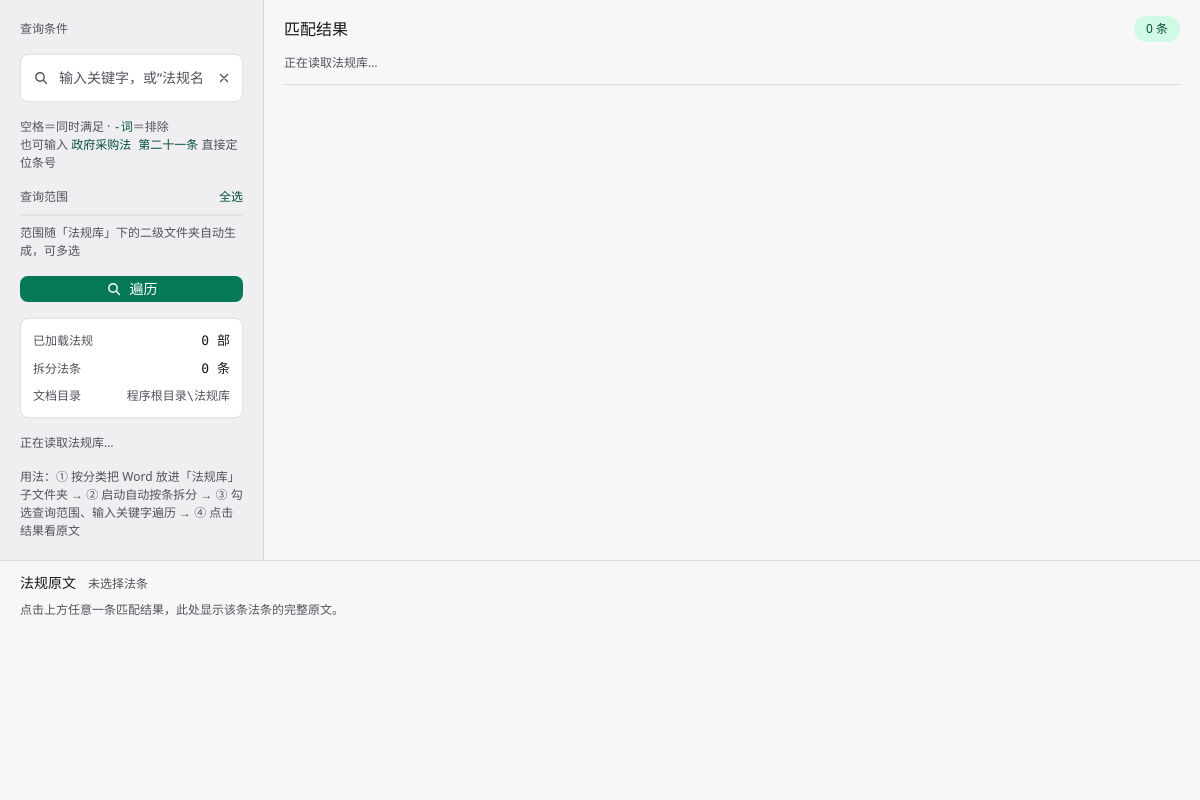
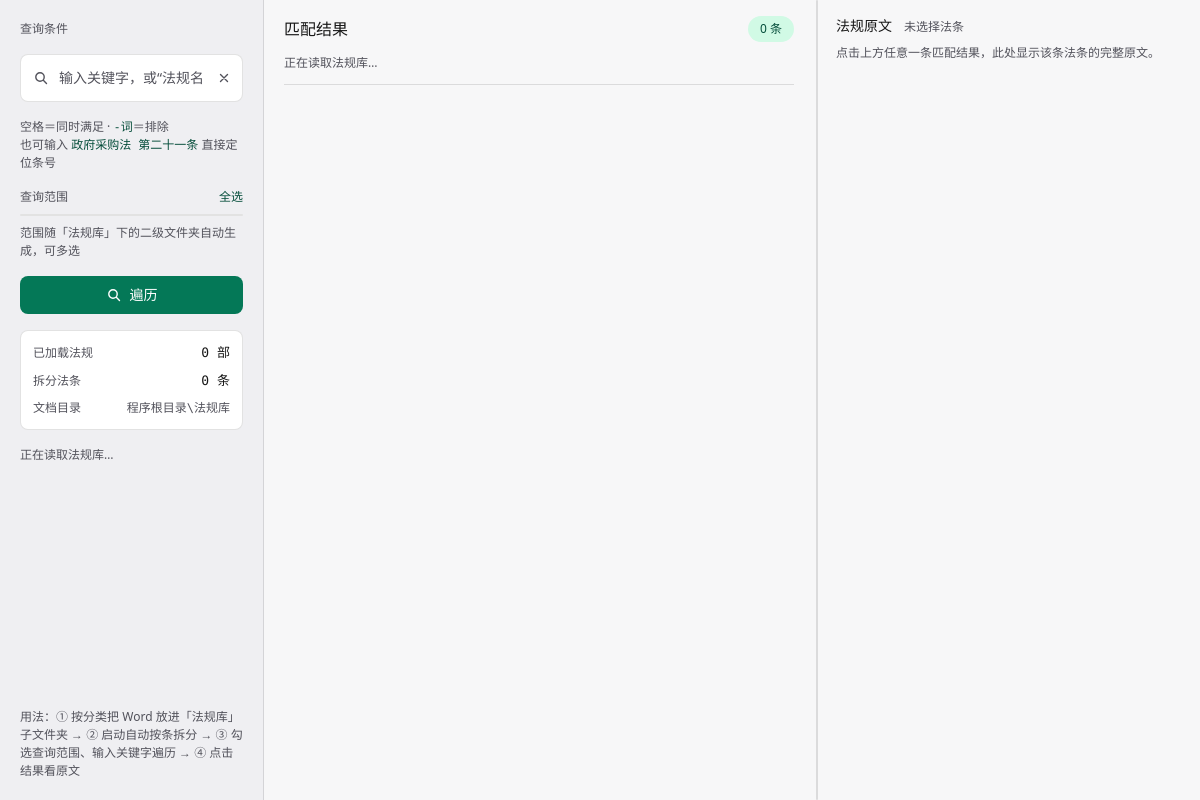
Before and after one commit to partpull/law-query, an Electron app: page renderer/index.html in a window 1200 px wide. Drawn offline with Linux system fonts and the light colour scheme; no server answers.

Commit message:
feat: 法规查询 v4.3 —— 法规原文改为右侧栏并支持拖动调整宽度

```diff
--- a/package.json
+++ b/package.json
@@ -1,6 +1,6 @@
 {
   "name": "law-query",
-  "version": "4.2.0",
+  "version": "4.3.0",
   "description": "法规查询 - 按条检索法律法规，支持多关键字、条号直达、按分类范围查询（Win11 桌面程序）",
   "main": "main.js",
   "scripts": {
@@ -18,9 +18,9 @@
   },
   "build": {
     "appId": "com.lawquery.app",
-    "productName": "法规查询v4.2 By CAIJIAXING",
+    "productName": "法规查询v4.3 By CAIJIAXING",
     "directories": {
-      "output": "dist6"
+      "output": "dist7"
     },
     "win": {
       "target": "nsis"
--- a/renderer/app.js
+++ b/renderer/app.js
@@ -32,6 +32,8 @@
     originCount: document.getElementById('origin-count'),
     originFoot: document.getElementById('origin-foot'),
     originBody: document.getElementById('origin-body'),
+    splitter: document.getElementById('splitter'),
+    body: document.querySelector('.body'),
   };
 
   const state = {
@@ -45,6 +47,7 @@
     expandedGroups: new Set(), // 已展开的法规名（默认折叠，点击后展开）
     searchTimer: null, // 防抖定时器，也用于防止连点【遍历】
     lawNameNormCache: new Map(), // 法规名归一化缓存，避免逐条重复计算
+    originWidth: 380, // 法规原文栏当前宽度（px），拖动分隔条后持久化
   };
 
   const CHECK_SVG =
@@ -648,10 +651,71 @@
     else if (itemBottom > container.scrollTop + container.clientHeight) container.scrollTop = itemBottom - container.clientHeight + 8;
   }
 
+  /* ---------- 法规原文栏宽度拖动 ---------- */
+
+  const ORIGIN_MIN = 280;
+  const ORIGIN_DEFAULT = 380;
+  const ORIGIN_RESULTS_MIN = 340; // 结果区至少保留的宽度
+  const LEFT_PANE_W = 264; // 与 style.css 中 .body 第一列保持一致
+  const SPLITTER_W = 6;
+
+  function setOriginWidth(width) {
+    if (!el.body) return;
+    const total = el.body.getBoundingClientRect().width;
+    const max = Math.max(ORIGIN_MIN, total - LEFT_PANE_W - SPLITTER_W - ORIGIN_RESULTS_MIN);
+    const next = Math.round(Math.max(ORIGIN_MIN, Math.min(max, width)));
+    state.originWidth = next;
+    el.body.style.setProperty('--origin-w', next + 'px');
+  }
+
+  function initSplitter() {
+    if (!el.splitter || !el.body) return;
+
+    const saved = Number(localStorage.getItem('lawquery.originWidth'));
+    setOriginWidth(saved > 0 ? saved : ORIGIN_DEFAULT);
+
+    let dragging = false;
+
+    el.splitter.addEventListener('pointerdown', (event) => {
+      if (event.button !== 0) return;
+      dragging = true;
+      el.splitter.setPointerCapture(event.pointerId);
+      el.splitter.classList.add('is-drag');
+      document.body.classList.add('is-resizing');
+      event.preventDefault();
+    });
+
+    el.splitter.addEventListener('pointermove', (event) => {
+      if (!dragging) return;
+      setOriginWidth(el.body.getBoundingClientRect().right - event.clientX);
+    });
+
+    const stopDrag = () => {
+      if (!dragging) return;
+      dragging = false;
+      el.splitter.classList.remove('is-drag');
+      document.body.classList.remove('is-resizing');
+      localStorage.setItem('lawquery.originWidth', String(state.originWidth));
+    };
+    el.splitter.addEventListener('pointerup', stopDrag);
+    el.splitter.addEventListener('pointercancel', stopDrag);
+
+    // 键盘微调：← 加宽原文栏，→ 收窄
+    el.splitter.addEventListener('keydown', (event) => {
+      if (event.key !== 'ArrowLeft' && event.key !== 'ArrowRight') return;
+      event.preventDefault();
+      setOriginWidth(state.originWidth + (event.key === 'ArrowLeft' ? 24 : -24));
+      localStorage.setItem('lawquery.originWidth', String(state.originWidth));
+    });
+
+    window.addEventListener('resize', () => setOriginWidth(state.originWidth));
+  }
+
   /* ---------- 启动：读取法规库 ---------- */
 
   async function init() {
     bindEvents();
+    initSplitter();
 
     if (!window.lawAPI) {
       el.loadNote.textContent = '初始化失败：未加载到主进程接口';
--- a/renderer/index.html
+++ b/renderer/index.html
@@ -3,7 +3,7 @@
 <head>
   <meta charset="UTF-8">
   <meta http-equiv="Content-Security-Policy" content="default-src 'none'; style-src 'self'; script-src 'self'">
-  <title>法规查询v4.2 By CAIJIAXING</title>
+  <title>法规查询v4.3 By CAIJIAXING</title>
   <link rel="stylesheet" href="style.css">
 </head>
 <body>
@@ -90,9 +90,11 @@
           </div>
         </div>
       </section>
-    </main>
 
-    <!-- ⑤ 法规原文窗口：固定高度 + 右侧滚动条，标明完整性与本条范围 -->
+      <!-- ⑤ 分隔条：左右拖动调整法规原文栏宽度 -->
+      <div class="splitter" id="splitter" role="separator" aria-orientation="vertical" aria-label="拖动调整法规原文宽度" tabindex="0"></div>
+
+      <!-- ⑥ 法规原文窗口：右侧竖栏，条号 + 完整条文 + 本条范围 -->
       <section class="origin">
         <div class="origin-head">
           <span class="origin-title">法规原文</span>
@@ -102,6 +104,7 @@
         <div class="origin-body is-empty" id="origin-body">点击上方任意一条匹配结果，此处显示该条法条的完整原文。</div>
         <div class="origin-foot" id="origin-foot" hidden></div>
       </section>
+    </main>
   </div>
 
   <script src="app.js"></script>
--- a/renderer/style.css
+++ b/renderer/style.css
@@ -51,16 +51,52 @@ button {
 }
 
 .app {
-  display: grid;
-  /* 结果区自适应剩余高度；法规原文窗口固定 240px，超出部分在窗口内滚动 */
-  grid-template-rows: 1fr 240px;
   height: 100vh;
 }
 
 .body {
   display: grid;
-  grid-template-columns: 264px 1fr;
+  /* 左栏固定；中间结果自适应；右侧法规原文宽度可拖动（--origin-w） */
+  grid-template-columns: 264px minmax(0, 1fr) 6px var(--origin-w, 380px);
+  height: 100%;
   min-height: 0;
+}
+
+/* 结果区与原文栏之间的拖动分隔条 */
+.splitter {
+  position: relative;
+  min-height: 0;
+  cursor: col-resize;
+  background: var(--surface);
+  user-select: none;
+  touch-action: none;
+}
+
+.splitter::before {
+  content: '';
+  position: absolute;
+  top: 0;
+  bottom: 0;
+  left: 2px;
+  right: 2px;
+  background: var(--border);
+  border-radius: var(--radius-full);
+  transition: background 120ms ease-out;
+}
+
+.splitter:hover::before,
+.splitter.is-drag::before,
+.splitter:focus-visible::before {
+  background: var(--brand);
+}
+
+.splitter:focus-visible {
+  outline: none;
+}
+
+body.is-resizing {
+  cursor: col-resize;
+  user-select: none;
 }
 
 /* ---------- 左栏 ---------- */
@@ -318,6 +354,7 @@ button {
   flex-direction: column;
   gap: var(--spacer-12);
   padding: var(--spacer-16) 0 var(--spacer-16) var(--spacer-20);
+  min-width: 0;
   min-height: 0;
 }
 
@@ -526,15 +563,16 @@ mark {
   color: var(--text);
 }
 
-/* ---------- 法规原文窗口：固定高度 150px，右侧滚动条常显 ---------- */
+/* ---------- 法规原文栏：右侧竖栏，宽度可拖动，正文在栏内滚动 ---------- */
 .origin {
   display: flex;
   flex-direction: column;
   gap: var(--spacer-8);
+  min-width: 0;
   min-height: 0;
-  padding: var(--spacer-12) 0 var(--spacer-12) var(--spacer-20);
+  height: 100%;
+  padding: var(--spacer-16);
   background: var(--surface);
-  border-top: 1px solid var(--border);
 }
 
 .origin-head {
@@ -542,7 +580,7 @@ mark {
   flex-wrap: wrap;
   align-items: baseline;
   gap: var(--spacer-12);
-  padding-right: var(--spacer-20);
+  padding-right: 0;
 }
 
 .origin-title {
@@ -585,7 +623,7 @@ mark {
   flex: 1;
   min-height: 0;
   overflow-y: scroll; /* 滚动条常显，切换法条时布局不跳动 */
-  padding-right: var(--spacer-20);
+  padding-right: var(--spacer-8);
   font: var(--weight-regular) var(--text-body) var(--font-sans);
   color: var(--text);
 }
```
Lines whose indentation alone changed are shown as unchanged.
